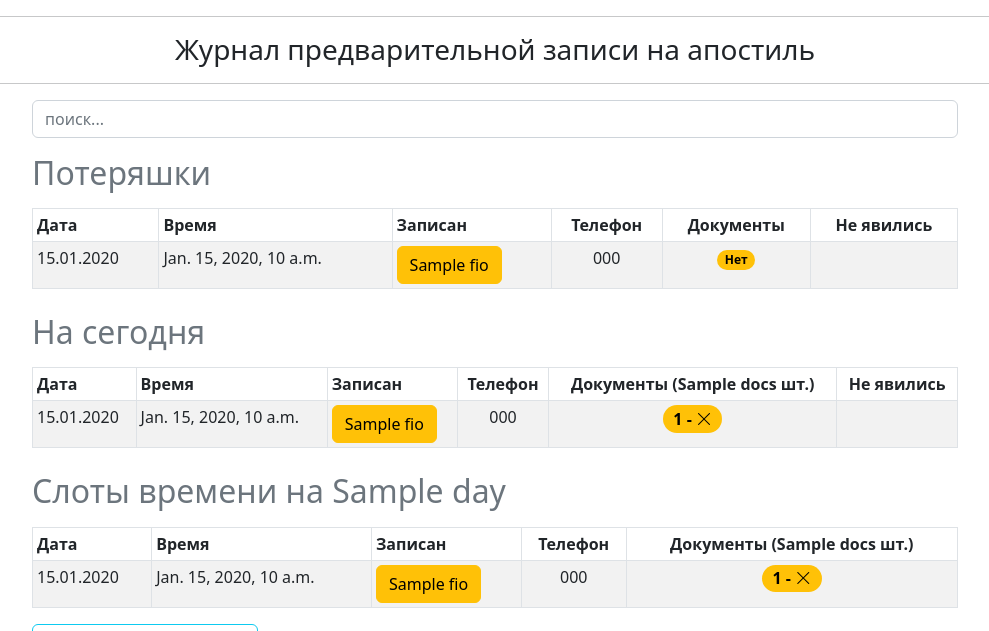
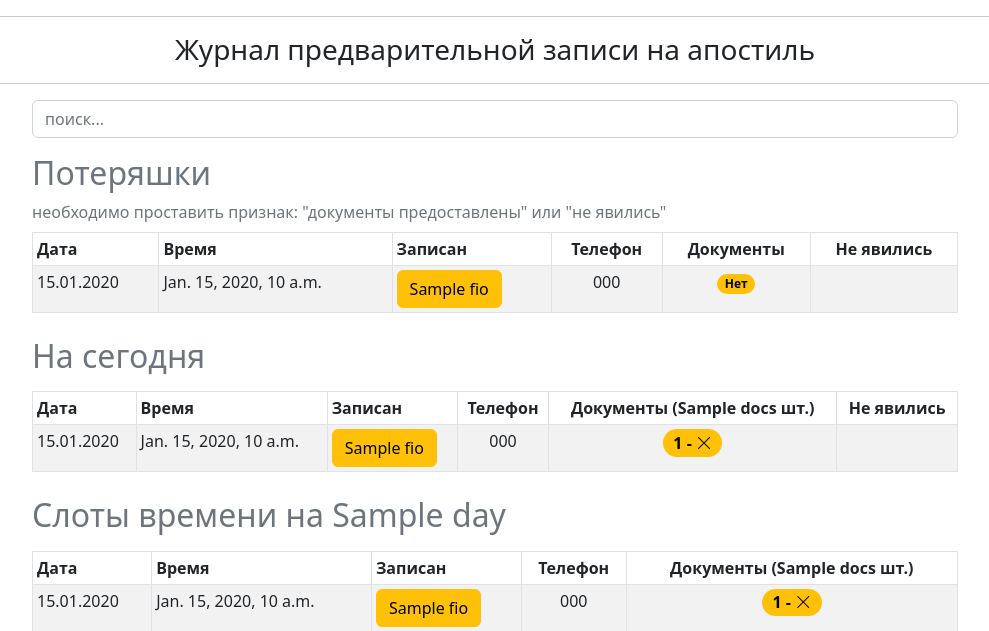
Before and after one commit to breareros/django_temp, a Django app: template apostil/templates/apostil/chunk_list_2.html in a window 1280 px wide. Shown: the part 80-711 px from the top of the page, without its empty margins (145-1134 px from the left). Run offline with Django 4.2, Linux system fonts and the light colour scheme; the template is opened without the code that fills it: most values are stand-ins (such as "Sample title", 1, 10 or a date in 2020).

Commit message:
подсказка: необходимо проставить признак: "документы предоставлены" или "не явились"

```diff
--- a/apostil/templates/apostil/chunk_list_2.html
+++ b/apostil/templates/apostil/chunk_list_2.html
@@ -18,7 +18,7 @@
             <div class="lost">
                 <table id="TodayChanksTable"
                        class="table caption-top table-striped table-bordered table-sm table-hover">
-                    <caption><h2>Потеряшки</h2></caption>
+                    <caption><h2>Потеряшки</h2> <div>необходимо проставить признак: "документы предоставлены" или "не явились" </div></caption>
                     <thead>
                     <th>Дата</th>
                     <th>Время</th>
```
